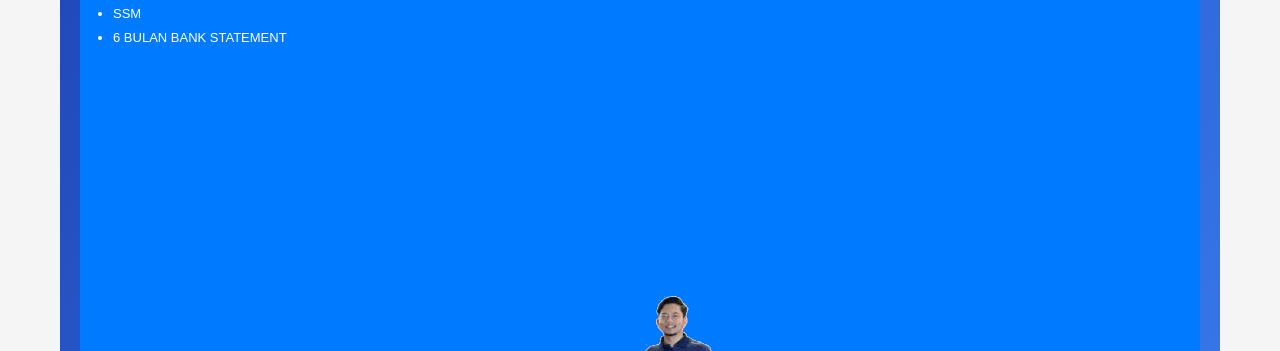
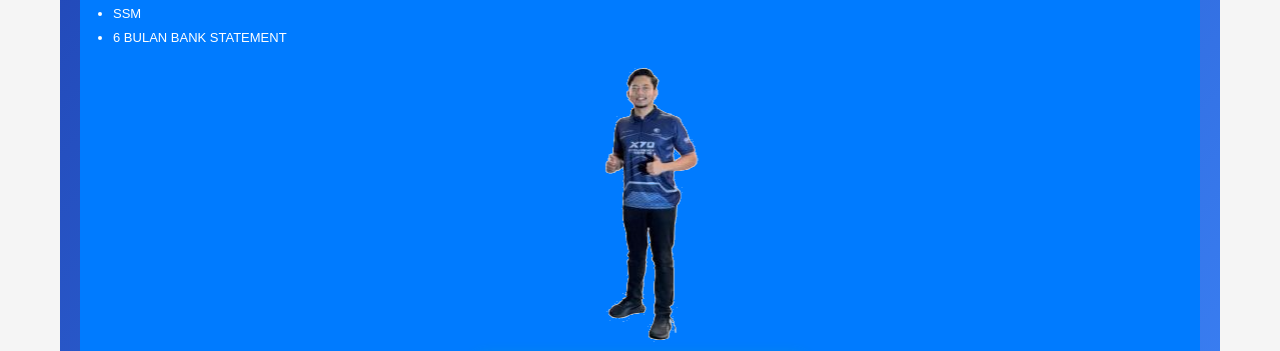
Before and after one commit to zaidmurat/ProtonCatalog, a plain HTML site: page index.html in a window 1280 px wide. Shown: the part 4294-4645 px from the top of the page. Drawn offline with Linux system fonts and the light colour scheme.

Commit message:
Update index.html

```diff
--- a/index.html
+++ b/index.html
@@ -1044,7 +1044,7 @@
 <div class="contact-section" style="text-align:center; margin-top:10px;"> <!-- tambah margin-top kecil -->
   <!-- Gambar tanpa background -->
   <div style="margin-bottom:0px;">
-    <img src="bgpicture1.png"
+    <img src="bgpicture2.png"
          alt="Zaid - Sales Consultant"
          style="max-width:200px;height:auto;border-radius:10px;">
   </div>
```
